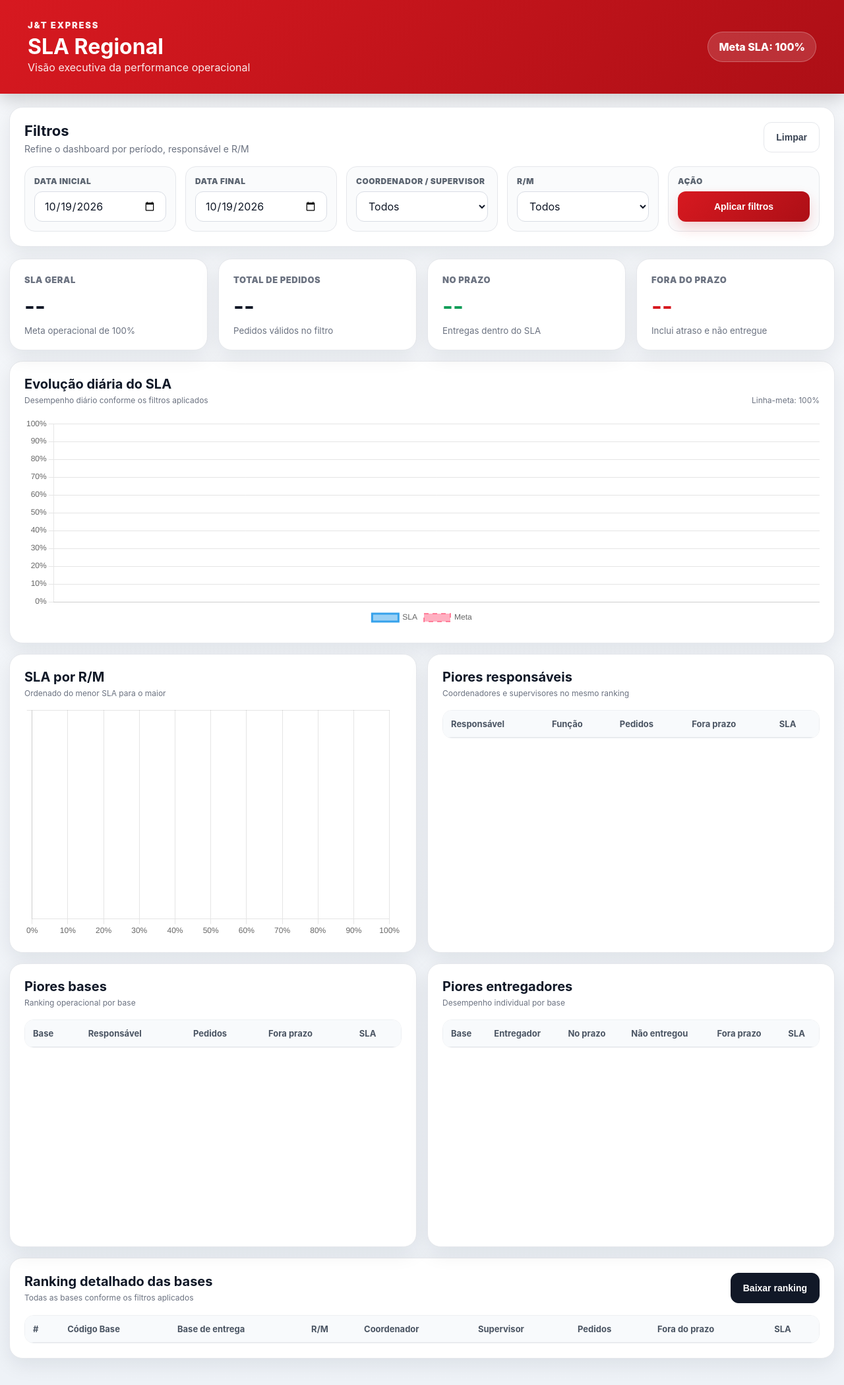
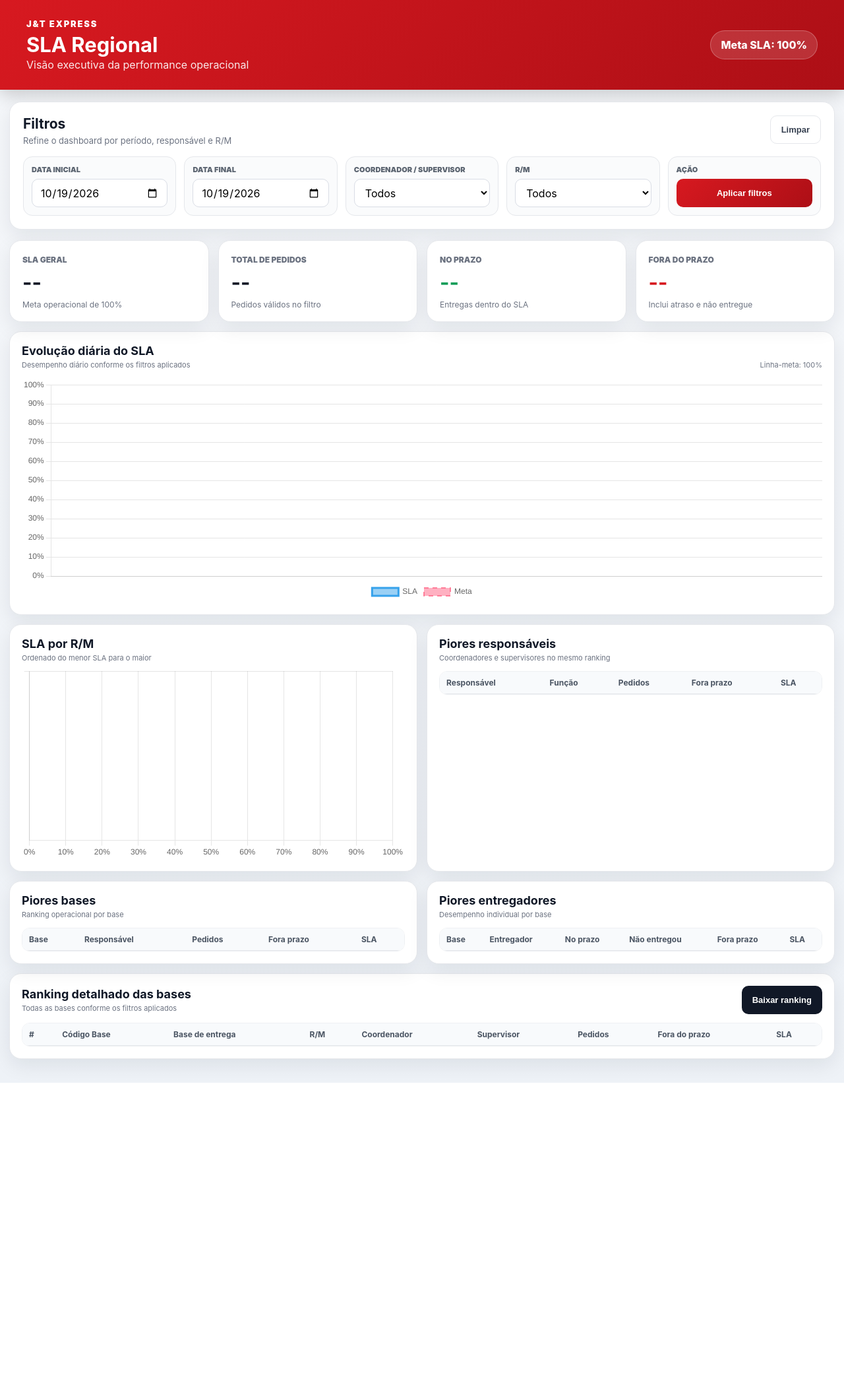
Before and after one commit to ErisonNeto/J-T-SLA, a FastAPI app: page / in a window 1280 px wide. Shown: the whole page at 66% size. After the commit the page ends 1641 px from the top, so only its background shows below. Run offline with FastAPI, Linux system fonts and the light colour scheme; data that the repository does not hold is empty.

Commit message:
Refactor CSS styles for consistency and clarity

```diff
--- a/static/style.css
+++ b/static/style.css
@@ -1,164 +1,122 @@
 :root {
   --jt-red: #d71920;
   --jt-red-dark: #ad0f16;
-  --bg: #f3f5f8;
   --panel: #ffffff;
   --text: #101827;
   --muted: #6b7280;
   --border: #e5e7eb;
   --success: #0f9d58;
-  --shadow: 0 10px 30px rgba(15, 23, 42, 0.08);
+  --shadow: 0 10px 30px rgba(15,23,42,.08);
 }
 
-* {
-  box-sizing: border-box;
-}
+* { box-sizing: border-box; }
 
-html {
-  scroll-behavior: smooth;
-}
+html { scroll-behavior: smooth; }
 
 body {
   margin: 0;
   font-family: Inter, ui-sans-serif, system-ui, -apple-system, BlinkMacSystemFont, "Segoe UI", sans-serif;
-  background: linear-gradient(180deg, #f5f7fa 0%, #eef2f7 100%);
+  background: linear-gradient(180deg,#f5f7fa 0%,#eef2f7 100%);
   color: var(--text);
 }
-
-/* HEADER */
 
 .topbar {
   display: flex;
   align-items: center;
   justify-content: space-between;
   gap: 24px;
-  padding: 30px 42px;
-  color: #ffffff;
-  background: linear-gradient(135deg, var(--jt-red), var(--jt-red-dark));
-  box-shadow: 0 8px 24px rgba(0, 0, 0, 0.18);
+  padding: 28px 40px;
+  color: #fff;
+  background: linear-gradient(135deg,var(--jt-red),var(--jt-red-dark));
+  box-shadow: 0 8px 24px rgba(0,0,0,.18);
 }
 
 .brand {
   font-size: 13px;
   font-weight: 900;
-  letter-spacing: 0.14em;
+  letter-spacing: .14em;
   text-transform: uppercase;
-  opacity: 0.92;
 }
 
 .topbar h1 {
   margin: 5px 0 2px;
-  font-size: 32px;
+  font-size: 31px;
 }
 
 .topbar p {
   margin: 0;
-  opacity: 0.9;
+  opacity: .9;
 }
 
 .badge {
-  padding: 12px 16px;
-  border: 1px solid rgba(255,255,255,0.25);
+  padding: 11px 15px;
+  border: 1px solid rgba(255,255,255,.25);
   border-radius: 999px;
-  background: rgba(255,255,255,0.14);
+  background: rgba(255,255,255,.14);
   font-weight: 800;
   white-space: nowrap;
 }
 
-/* CONTAINER */
-
 .container {
-  width: min(1600px, calc(100% - 28px));
-  margin: 20px auto 40px;
+  width: min(1600px,calc(100% - 28px));
+  margin: 18px auto 36px;
 }
-
-/* PAINÉIS */
 
 .filters-panel,
 .card,
 .panel {
   background: var(--panel);
   border: 1px solid var(--border);
-  border-radius: 20px;
+  border-radius: 18px;
   box-shadow: var(--shadow);
 }
 
-.panel {
-  min-width: 0;
-  padding: 22px;
-}
-
-.panel-title {
-  display: flex;
-  align-items: flex-end;
-  justify-content: space-between;
-  gap: 18px;
-  margin-bottom: 18px;
-}
-
-.panel-title h2 {
-  margin: 0;
-  font-size: 20px;
-}
-
-.panel-title span {
-  display: block;
-  margin-top: 5px;
-  font-size: 12px;
-  color: var(--muted);
-}
-
-.meta-label {
-  white-space: nowrap;
-}
-
-/* FILTROS */
-
 .filters-panel {
-  padding: 22px;
-  margin-bottom: 18px;
+  padding: 20px;
+  margin-bottom: 16px;
 }
 
 .filters-head {
   display: flex;
-  align-items: flex-start;
   justify-content: space-between;
   gap: 16px;
-  margin-bottom: 18px;
+  margin-bottom: 16px;
+}
+
+.filters-head h2,
+.panel-title h2 {
+  margin: 0;
 }
 
 .filters-head h2 {
-  margin: 0;
-  font-size: 22px;
+  font-size: 21px;
 }
 
 .filters-head p {
-  margin: 6px 0 0;
-  font-size: 14px;
+  margin: 5px 0 0;
   color: var(--muted);
+  font-size: 13px;
 }
 
 .filters-grid {
   display: grid;
-  grid-template-columns: repeat(5, minmax(0, 1fr));
-  gap: 14px;
+  grid-template-columns: repeat(5,minmax(0,1fr));
+  gap: 12px;
 }
 
 .filter-card {
   display: flex;
   flex-direction: column;
-  gap: 8px;
-  min-height: 98px;
-  padding: 14px;
+  gap: 7px;
+  padding: 12px;
   background: #fafbfc;
   border: 1px solid var(--border);
-  border-radius: 16px;
+  border-radius: 14px;
 }
 
 .filter-card > span {
-  font-size: 12px;
+  font-size: 11px;
   font-weight: 900;
-  letter-spacing: 0.04em;
   text-transform: uppercase;
   color: #5b6470;
 }
@@ -166,157 +124,151 @@ body {
 .filter-card input,
 .filter-card select {
   width: 100%;
-  height: 46px;
-  padding: 0 14px;
-  background: #ffffff;
-  color: var(--text);
+  height: 43px;
+  padding: 0 12px;
   border: 1px solid #d9dde5;
-  border-radius: 12px;
+  border-radius: 10px;
+  background: #fff;
   font: inherit;
-  outline: none;
-  transition: 0.18s ease;
-}
-
-.filter-card input:focus,
-.filter-card select:focus {
-  border-color: var(--jt-red);
-  box-shadow: 0 0 0 4px rgba(215,25,32,0.08);
 }
 
 .action-card {
   justify-content: space-between;
 }
 
-/* BOTÕES */
-
 .btn {
-  height: 46px;
-  padding: 0 18px;
+  height: 43px;
+  padding: 0 16px;
   border: 0;
-  border-radius: 12px;
-  font-size: 14px;
+  border-radius: 10px;
+  font-size: 13px;
   font-weight: 900;
   cursor: pointer;
-  transition: 0.18s ease;
-}
-
-.btn:hover {
-  transform: translateY(-1px);
 }
 
 .btn-primary {
-  background: linear-gradient(135deg, var(--jt-red), var(--jt-red-dark));
-  color: #ffffff;
-  box-shadow: 0 10px 20px rgba(215,25,32,0.18);
+  background: linear-gradient(135deg,var(--jt-red),var(--jt-red-dark));
+  color: #fff;
 }
 
 .btn-light {
-  background: #ffffff;
+  background: #fff;
   color: #374151;
   border: 1px solid var(--border);
 }
 
 .btn-download {
   background: #111827;
-  color: #ffffff;
-  border: 1px solid #111827;
+  color: #fff;
 }
-
-.btn-download:hover {
-  background: #000000;
-}
-
-/* KPIs */
 
 .cards {
   display: grid;
-  grid-template-columns: repeat(4, minmax(0, 1fr));
-  gap: 16px;
-  margin-bottom: 16px;
+  grid-template-columns: repeat(4,minmax(0,1fr));
+  gap: 14px;
+  margin-bottom: 14px;
 }
 
 .card {
-  padding: 20px 22px;
+  padding: 17px 19px;
 }
 
 .kpi-card > span {
-  font-size: 13px;
+  font-size: 12px;
   font-weight: 900;
-  letter-spacing: 0.04em;
   text-transform: uppercase;
   color: var(--muted);
 }
 
 .kpi-card strong {
   display: block;
-  margin: 10px 0 6px;
-  font-size: 34px;
+  margin: 7px 0 4px;
+  font-size: 31px;
 }
 
 .kpi-card small {
   color: var(--muted);
+  font-size: 12px;
 }
 
-.kpi-card.success strong {
-  color: var(--success);
+.kpi-card.success strong { color: var(--success); }
+.kpi-card.danger strong { color: var(--jt-red); }
+
+.panel {
+  min-width: 0;
+  padding: 18px;
 }
 
-.kpi-card.danger strong {
-  color: var(--jt-red);
+.panel-title {
+  display: flex;
+  align-items: flex-end;
+  justify-content: space-between;
+  gap: 14px;
+  margin-bottom: 13px;
 }
 
-/* EVOLUTIVO */
+.panel-title h2 {
+  font-size: 18px;
+}
 
+.panel-title span {
+  display: block;
+  margin-top: 4px;
+  font-size: 11px;
+  color: var(--muted);
+}
+
+.meta-label { white-space: nowrap; }
+
+/* Só o gráfico evolutivo cresce */
 .evolution-panel {
-  margin-bottom: 16px;
+  margin-bottom: 14px;
 }
 
 .evolution-chart {
-  height: 320px;
+  height: 340px;
 }
 
-/* GRADE 2X2 */
-
+/* Quatro quadrados compactos */
 .dashboard-grid {
   display: grid;
-  grid-template-columns: repeat(2, minmax(0, 1fr));
-  gap: 16px;
-  margin-bottom: 16px;
+  grid-template-columns: repeat(2,minmax(0,1fr));
+  gap: 14px;
+  margin-bottom: 14px;
 }
 
-.dashboard-card {
-  min-height: 430px;
+.dashboard-square {
+  height: 360px;
+  overflow: hidden;
 }
 
 .square-chart {
-  height: 345px;
+  height: 285px;
 }
-
-/* TABELAS */
 
 .table-wrap {
   width: 100%;
   overflow: auto;
   border: 1px solid #eef0f3;
-  border-radius: 14px;
+  border-radius: 12px;
 }
 
-.compact-table {
-  max-height: 345px;
+.square-table {
+  height: 285px;
 }
 
 table {
   width: 100%;
   border-collapse: collapse;
-  background: #ffffff;
-  font-size: 13px;
+  background: #fff;
+  font-size: 12px;
 }
 
 thead th {
   position: sticky;
   top: 0;
   z-index: 2;
-  padding: 12px;
+  padding: 9px 10px;
   text-align: left;
   white-space: nowrap;
   background: #f8fafc;
@@ -325,8 +277,9 @@ thead th {
 }
 
 tbody td {
-  padding: 11px 12px;
+  padding: 8px 10px;
   border-bottom: 1px solid #f1f5f9;
+  white-space: nowrap;
 }
 
 tbody tr:hover {
@@ -338,10 +291,8 @@ tbody tr:hover {
   font-weight: 900;
 }
 
-/* RANKING DETALHADO */
-
 .ranking-panel {
-  margin-top: 16px;
+  margin-top: 14px;
 }
 
 .ranking-title {
@@ -349,28 +300,23 @@ tbody tr:hover {
 }
 
 .ranking-wrap {
-  max-height: 620px;
+  max-height: 560px;
 }
 
 .ranking-table {
   min-width: 1180px;
 }
 
-.ranking-table th,
-.ranking-table td {
-  white-space: nowrap;
-}
-
 .sla-cell {
   display: flex;
   align-items: center;
-  gap: 10px;
-  min-width: 170px;
+  gap: 9px;
+  min-width: 160px;
 }
 
 .sla-track {
   flex: 1;
-  height: 10px;
+  height: 9px;
   overflow: hidden;
   border-radius: 999px;
   background: #eceff3;
@@ -379,30 +325,28 @@ tbody tr:hover {
 .sla-fill {
   height: 100%;
   border-radius: 999px;
-  background: linear-gradient(90deg, #d71920, #ff5a60);
+  background: linear-gradient(90deg,#d71920,#ff5a60);
 }
 
 .sla-cell strong {
-  min-width: 58px;
+  min-width: 55px;
   text-align: right;
 }
 
-/* RESPONSIVO */
-
 @media (max-width: 1200px) {
   .filters-grid {
-    grid-template-columns: repeat(3, minmax(0, 1fr));
+    grid-template-columns: repeat(3,minmax(0,1fr));
   }
 }
 
-@media (max-width: 980px) {
+@media (max-width: 900px) {
   .cards,
   .dashboard-grid {
     grid-template-columns: 1fr 1fr;
   }
 }
 
-@media (max-width: 760px) {
+@media (max-width: 700px) {
   .topbar {
     padding: 22px 18px;
     align-items: flex-start;
@@ -410,7 +354,7 @@ tbody tr:hover {
   }
 
   .container {
-    width: min(100% - 20px, 1600px);
+    width: min(100% - 18px,1600px);
   }
 
   .filters-grid,
@@ -421,12 +365,12 @@ tbody tr:hover {
 
   .filters-head,
   .ranking-title {
+    flex-direction: column;
     align-items: flex-start;
-    flex-direction: column;
   }
 
-  .dashboard-card {
-    min-height: auto;
+  .dashboard-square {
+    height: 350px;
   }
 
   .btn-download {
```
